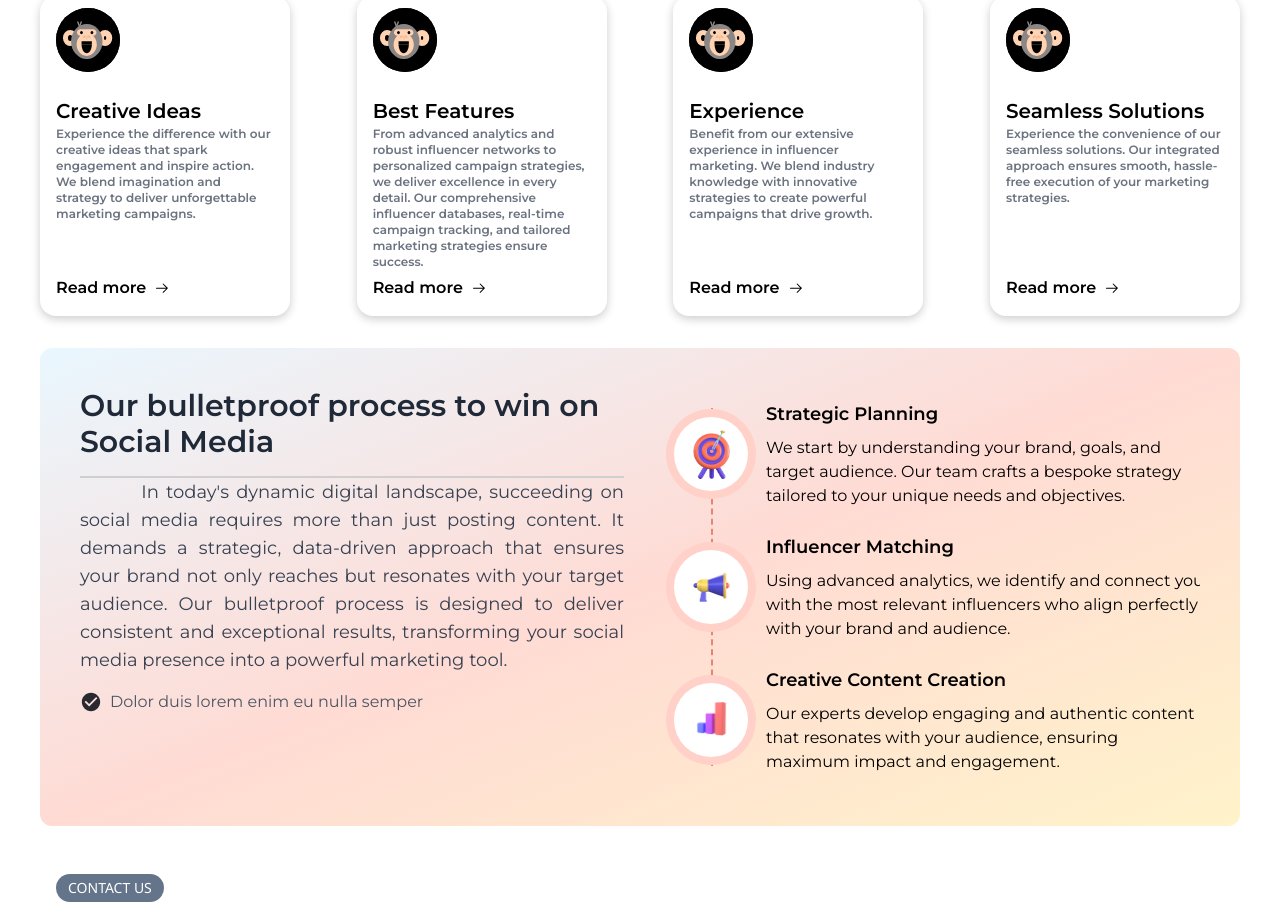
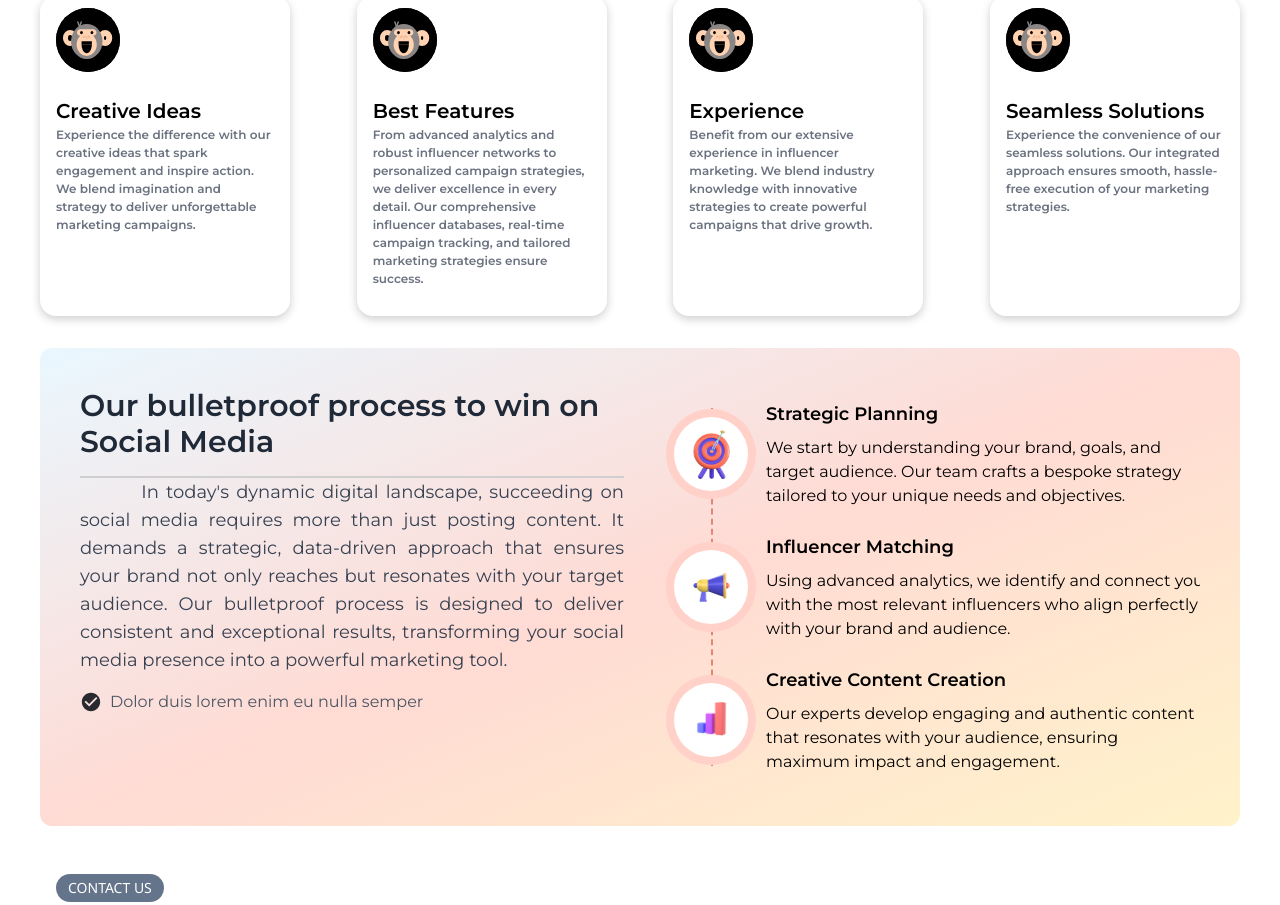
Before and after one commit to aazacz/Mumbling-Monkey, a React (Vite) app: page /aboutus in a window 1280 px wide. Shown: the part 1900-2805 px from the top of the page. Built offline with nearby package versions, Linux system fonts and the light colour scheme.

Commit message:
removed readmore

```diff
--- a/src/Pages/Animation.jsx
+++ b/src/Pages/Animation.jsx
@@ -31,13 +31,13 @@ const Animation = ({data}) => {
                     <div className='w-full h-max group-hover:translate-y-8 transition-all duration-300 z-10 '>
 
                         <h1 className='font-montserrat w-full  font-semibold text-[20px]'>{data.title}</h1>
-                        <h1 className='font-montserrat text-gray-500 font-semibold text-xs'>{data.description}</h1>
+                        <h1 className='font-montserrat text-gray-500 font-semibold text-[12px]'>{data.description}</h1>
                     </div>
 
-                    <div className='flex gap-x-2 items-center'>
+                    {/* <div className='flex gap-x-2 items-center'>
                         <h1 className='font-montserrat font-semibold'>Read more</h1>
                         <GoArrowRight />
-                    </div>
+                    </div> */}
 
                 </div>
 
--- a/src/Pages/ContactUsPage.jsx
+++ b/src/Pages/ContactUsPage.jsx
@@ -58,7 +58,7 @@ const ContactUsPage = (Data) => {
                         <div className='md:w-1/2 flex flex-col items-end '>
 
                             <iframe
-                                src="https://www.google.com/maps/embed?pb=!1m18!1m12!1m3!1d3888.819280080072!2d77.58981517417054!3d12.919334016023823!2m3!1f0!2f0!3f0!3m2!1i1024!2i768!4f13.1!3m3!1m2!1s0x3bae15021e15c723%3A0xd8429d20deba649d!2sZikraByte%20Solutions!5e0!3m2!1sen!2sin!4v1718360232001!5m2!1sen!2sin"
+                                src="https://www.google.com/maps/embed?pb=!1m18!1m12!1m3!1d3888.575715318924!2d77.6080443!3d12.9349689!2m3!1f0!2f0!3f0!3m2!1i1024!2i768!4f13.1!3m3!1m2!1s0x3bae14518a7ca777%3A0x8af1f552aff4a808!2sArivuPro%20Academy%20CA%20CS%20ACCA%20%2C%20CIMA%20(UK)%20CMA%20(US)%20CPA%20(US)%20PUC%20Coaching%20in%20Bangalore!5e0!3m2!1sen!2sin!4v1719053763648!5m2!1sen!2sin"
                                 width="600"
                                 height="450"
 
```
